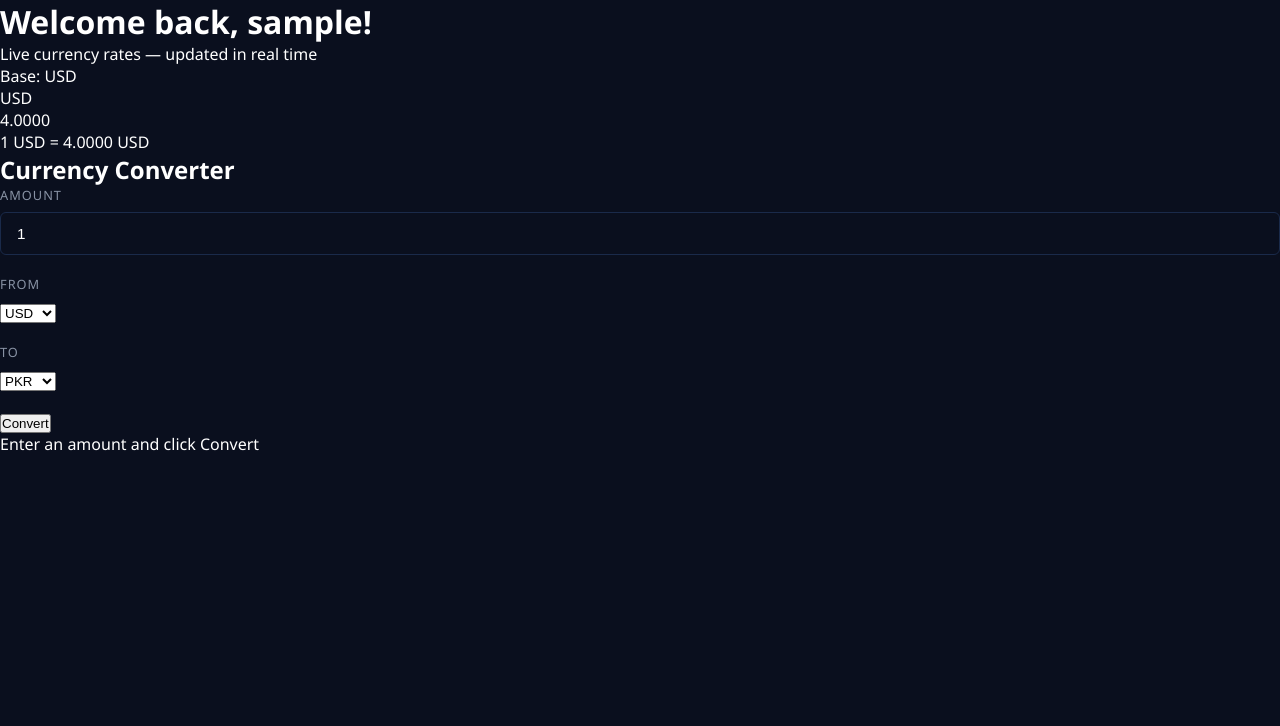
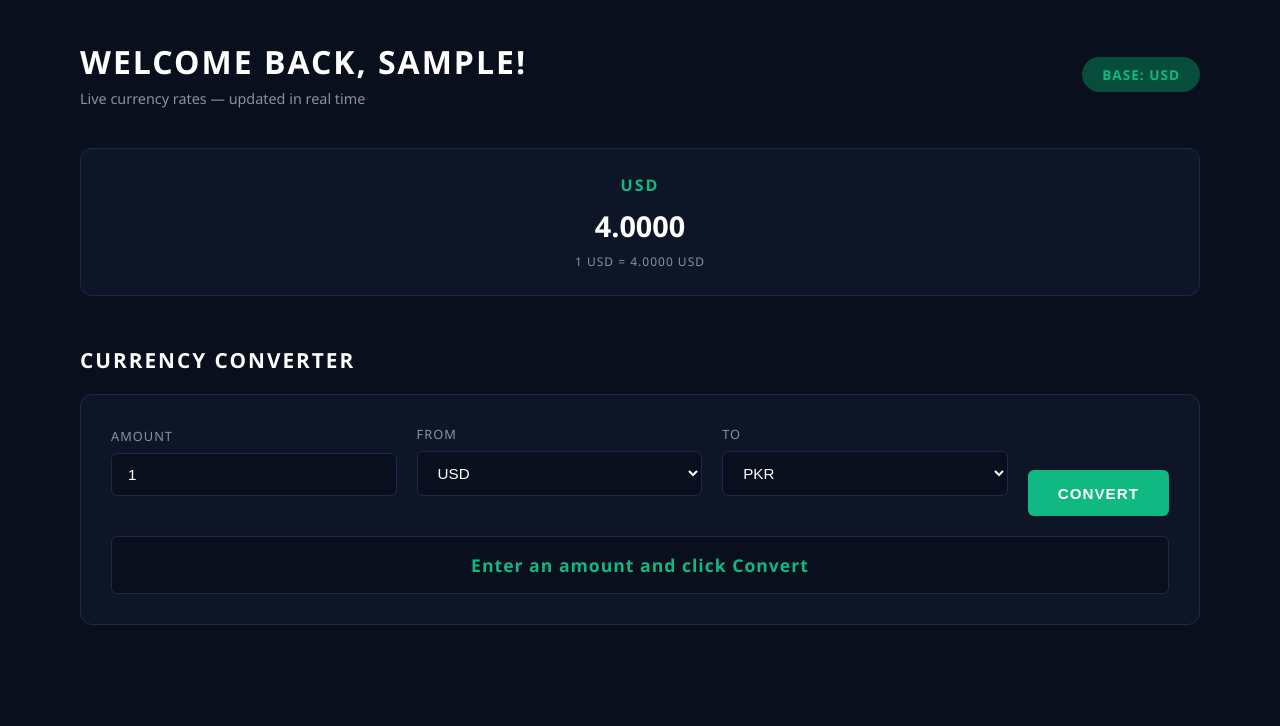
Before and after one commit to shayanali1/NexRate, a Flask app: template templates/dashboard.html in a window 1280 px wide. Shown: the part 74-800 px from the top of the page. Run offline with Flask 3, Linux system fonts and the light colour scheme; the template is opened without the code that fills it: most values are stand-ins (such as "Sample title", 1, 10 or a date in 2020).

Commit message:
feat: add dashboard CSS styling

```diff
--- a/static/style.css
+++ b/static/style.css
@@ -207,3 +207,167 @@ body {
     margin-bottom: 20px;
     font-size: 0.9rem;
 }
+/* DASHBOARD */
+.dashboard-container {
+    padding: 40px;
+    max-width: 1200px;
+    margin: 0 auto;
+}
+
+.dashboard-header {
+    display: flex;
+    justify-content: space-between;
+    align-items: center;
+    margin-bottom: 40px;
+}
+
+.dashboard-header h1 {
+    font-size: 2rem;
+    font-weight: 700;
+    text-transform: uppercase;
+    letter-spacing: 2px;
+    color: #ffffff;
+}
+
+.dashboard-subtitle {
+    color: #8892a4;
+    font-size: 0.9rem;
+    margin-top: 6px;
+}
+
+.base-currency-badge {
+    background-color: #064e3b;
+    color: #10b981;
+    padding: 8px 20px;
+    border-radius: 20px;
+    font-size: 0.85rem;
+    font-weight: 600;
+    text-transform: uppercase;
+    letter-spacing: 1px;
+}
+
+/* RATES GRID */
+.rates-grid {
+    display: grid;
+    grid-template-columns: repeat(auto-fit, minmax(180px, 1fr));
+    gap: 20px;
+    margin-bottom: 50px;
+}
+
+.rate-card {
+    background-color: #0d1526;
+    border: 1px solid #1a2a4a;
+    border-radius: 12px;
+    padding: 25px 20px;
+    text-align: center;
+    transition: transform 0.3s, border-color 0.3s;
+}
+
+.rate-card:hover {
+    transform: translateY(-4px);
+    border-color: #10b981;
+}
+
+.rate-currency {
+    font-size: 1rem;
+    font-weight: 700;
+    text-transform: uppercase;
+    letter-spacing: 2px;
+    color: #10b981;
+    margin-bottom: 10px;
+}
+
+.rate-value {
+    font-size: 1.8rem;
+    font-weight: 700;
+    color: #ffffff;
+    margin-bottom: 8px;
+}
+
+.rate-label {
+    font-size: 0.75rem;
+    color: #8892a4;
+    text-transform: uppercase;
+    letter-spacing: 1px;
+}
+
+/* CONVERTER */
+.converter-section {
+    margin-bottom: 50px;
+}
+
+.converter-section h2 {
+    font-size: 1.3rem;
+    font-weight: 700;
+    text-transform: uppercase;
+    letter-spacing: 2px;
+    color: #ffffff;
+    margin-bottom: 20px;
+}
+
+.converter-card {
+    background-color: #0d1526;
+    border: 1px solid #1a2a4a;
+    border-radius: 12px;
+    padding: 30px;
+}
+
+.converter-row {
+    display: flex;
+    gap: 20px;
+    align-items: flex-end;
+    flex-wrap: wrap;
+}
+
+.converter-row .form-group {
+    flex: 1;
+    min-width: 150px;
+}
+
+.form-group select {
+    width: 100%;
+    padding: 12px 16px;
+    background-color: #0a0f1e;
+    border: 1px solid #1a2a4a;
+    border-radius: 6px;
+    color: #ffffff;
+    font-size: 0.95rem;
+    outline: none;
+    transition: border-color 0.3s;
+}
+
+.form-group select:focus {
+    border-color: #10b981;
+}
+
+.btn-convert {
+    padding: 12px 30px;
+    background-color: #10b981;
+    color: #ffffff;
+    border: none;
+    border-radius: 6px;
+    font-size: 0.95rem;
+    font-weight: 600;
+    text-transform: uppercase;
+    letter-spacing: 1px;
+    cursor: pointer;
+    transition: background-color 0.3s;
+    height: 46px;
+}
+
+.btn-convert:hover {
+    background-color: #064e3b;
+}
+
+.converter-result {
+    margin-top: 20px;
+    padding: 16px 20px;
+    background-color: #0a0f1e;
+    border: 1px solid #1a2a4a;
+    border-radius: 6px;
+    color: #10b981;
+    font-size: 1.1rem;
+    font-weight: 600;
+    text-align: center;
+    letter-spacing: 1px;
+}
```
